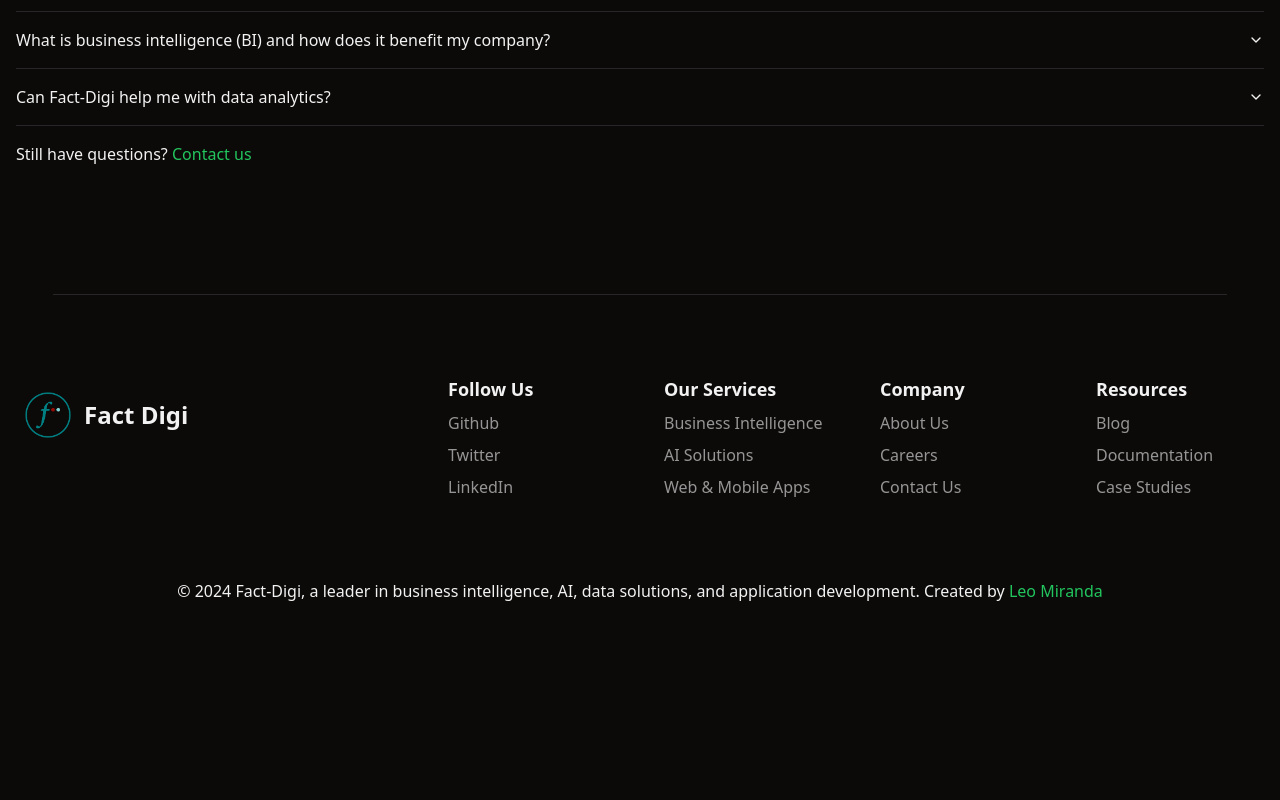
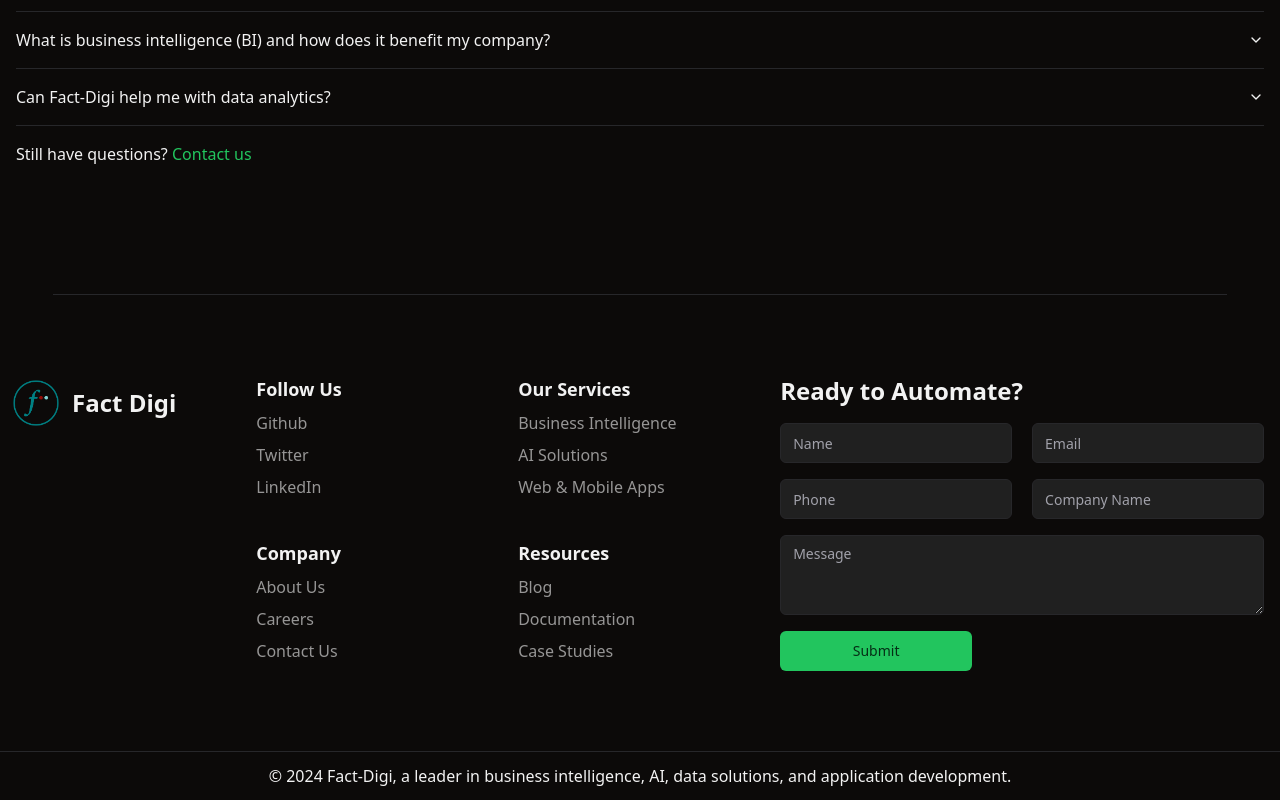
Before and after one commit to diwashbhattarai999/fact-digi, a React (Vite) app: page / in a window 1280 px wide. Shown: the part 5715-6515 px from the top of the page. Before the commit the page ends 6374 px from the top, so only its background shows below. Built offline with nearby package versions, Linux system fonts and the light colour scheme.

Commit message:
feat: update footer

```diff
--- a/src/components/Logo.tsx
+++ b/src/components/Logo.tsx
@@ -1,10 +1,18 @@
+import { cn } from "@/lib/utils";
 import { Link } from "react-router";
 
-const Logo = () => {
+interface ILogoProps {
+  className?: string;
+}
+
+const Logo = ({ className }: ILogoProps) => {
   return (
     <Link
       to="/"
-      className="-ml-2 font-bold text-2xl flex items-center justify-center"
+      className={cn(
+        "-ml-2 font-bold text-2xl flex items-center justify-center",
+        className
+      )}
     >
       <img src="/logo.png" alt="Shadcn Logo" className="size-20" />
       <p className="-ml-1">Fact Digi</p>
--- a/src/components/layout/Footer.tsx
+++ /dev/null
@@ -1,164 +0,0 @@
-import Logo from "../Logo";
-
-export const Footer = () => {
-  return (
-    <footer id="footer">
-      <hr className="w-11/12 mx-auto" />
-
-      <section className="container py-20 grid grid-cols-2 md:grid-cols-4 xl:grid-cols-6 gap-x-12 gap-y-8">
-        <div className="col-span-full xl:col-span-2">
-          <div className="flex">
-            <Logo />
-          </div>
-        </div>
-
-        <div className="flex flex-col gap-2">
-          <h3 className="font-bold text-lg">Follow Us</h3>
-          <div>
-            <a
-              rel="noreferrer noopener"
-              href="https://github.com/Fact-Digi"
-              className="opacity-60 hover:opacity-100"
-            >
-              Github
-            </a>
-          </div>
-
-          <div>
-            <a
-              rel="noreferrer noopener"
-              href="https://twitter.com/FactDigi"
-              className="opacity-60 hover:opacity-100"
-            >
-              Twitter
-            </a>
-          </div>
-
-          <div>
-            <a
-              rel="noreferrer noopener"
-              href="https://www.linkedin.com/company/fact-digi/"
-              className="opacity-60 hover:opacity-100"
-            >
-              LinkedIn
-            </a>
-          </div>
-        </div>
-
-        <div className="flex flex-col gap-2">
-          <h3 className="font-bold text-lg">Our Services</h3>
-          <div>
-            <a
-              rel="noreferrer noopener"
-              href="#"
-              className="opacity-60 hover:opacity-100"
-            >
-              Business Intelligence
-            </a>
-          </div>
-
-          <div>
-            <a
-              rel="noreferrer noopener"
-              href="#"
-              className="opacity-60 hover:opacity-100"
-            >
-              AI Solutions
-            </a>
-          </div>
-
-          <div>
-            <a
-              rel="noreferrer noopener"
-              href="#"
-              className="opacity-60 hover:opacity-100"
-            >
-              Web & Mobile Apps
-            </a>
-          </div>
-        </div>
-
-        <div className="flex flex-col gap-2">
-          <h3 className="font-bold text-lg">Company</h3>
-          <div>
-            <a
-              rel="noreferrer noopener"
-              href="#"
-              className="opacity-60 hover:opacity-100"
-            >
-              About Us
-            </a>
-          </div>
-
-          <div>
-            <a
-              rel="noreferrer noopener"
-              href="#"
-              className="opacity-60 hover:opacity-100"
-            >
-              Careers
-            </a>
-          </div>
-
-          <div>
-            <a
-              rel="noreferrer noopener"
-              href="#"
-              className="opacity-60 hover:opacity-100"
-            >
-              Contact Us
-            </a>
-          </div>
-        </div>
-
-        <div className="flex flex-col gap-2">
-          <h3 className="font-bold text-lg">Resources</h3>
-          <div>
-            <a
-              rel="noreferrer noopener"
-              href="#"
-              className="opacity-60 hover:opacity-100"
-            >
-              Blog
-            </a>
-          </div>
-
-          <div>
-            <a
-              rel="noreferrer noopener"
-              href="#"
-              className="opacity-60 hover:opacity-100"
-            >
-              Documentation
-            </a>
-          </div>
-
-          <div>
-            <a
-              rel="noreferrer noopener"
-              href="#"
-              className="opacity-60 hover:opacity-100"
-            >
-              Case Studies
-            </a>
-          </div>
-        </div>
-      </section>
-
-      <section className="container pb-14 text-center">
-        <h3>
-          &copy; 2024 Fact-Digi, a leader in business intelligence, AI, data
-          solutions, and application development. Created by{" "}
-          <a
-            rel="noreferrer noopener"
-            target="_blank"
-            href="https://www.linkedin.com/in/leopoldo-miranda/"
-            className="text-primary transition-all border-primary hover:border-b-2"
-          >
-            Leo Miranda
-          </a>
-        </h3>
-      </section>
-    </footer>
-  );
-};
--- a/src/components/layout/UnAuthLayout.tsx
+++ b/src/components/layout/UnAuthLayout.tsx
@@ -1,6 +1,6 @@
 import { Outlet } from "react-router";
 
-import { Footer } from "./Footer";
+import { Footer } from "./footer";
 import { Navbar } from "./Navbar";
 
 const UnAuthLayout = () => {
--- /dev/null
+++ b/src/components/layout/footer/FooterLink.tsx
@@ -0,0 +1,16 @@
+import { Link } from "react-router";
+
+interface IFooterLinkProps {
+  href: string;
+  children: React.ReactNode;
+}
+
+const FooterLink = ({ href, children }: IFooterLinkProps) => (
+  <div>
+    <Link to={href} className="opacity-60 hover:opacity-100">
+      {children}
+    </Link>
+  </div>
+);
+
+export default FooterLink;
--- /dev/null
+++ b/src/components/layout/footer/FooterSection.tsx
@@ -0,0 +1,19 @@
+import FooterLink from "./FooterLink";
+
+interface IFooterSectionProps {
+  title: string;
+  links: Array<{ href: string; label: string }>;
+}
+
+const FooterSection = ({ title, links }: IFooterSectionProps) => (
+  <div className="flex flex-col gap-2">
+    <h3 className="font-bold text-lg">{title}</h3>
+    {links.map(({ href, label }) => (
+      <FooterLink key={label} href={href}>
+        {label}
+      </FooterLink>
+    ))}
+  </div>
+);
+
+export default FooterSection;
--- /dev/null
+++ b/src/components/layout/footer/index.tsx
@@ -0,0 +1,109 @@
+import Logo from "@/components/Logo";
+import FooterSection from "./FooterSection";
+import { Input } from "@/components/ui/input";
+import { Textarea } from "@/components/ui/textarea";
+import { Button } from "@/components/ui/button";
+
+const socialLinks = [
+  { href: "#", label: "Github" },
+  { href: "#", label: "Twitter" },
+  { href: "#", label: "LinkedIn" },
+];
+
+const serviceLinks = [
+  { href: "#", label: "Business Intelligence" },
+  { href: "#", label: "AI Solutions" },
+  { href: "#", label: "Web & Mobile Apps" },
+];
+
+const companyLinks = [
+  { href: "#", label: "About Us" },
+  { href: "#", label: "Careers" },
+  { href: "#", label: "Contact Us" },
+];
+
+const resourceLinks = [
+  { href: "#", label: "Blog" },
+  { href: "#", label: "Documentation" },
+  { href: "#", label: "Case Studies" },
+];
+
+export const Footer = () => {
+  return (
+    <footer id="footer">
+      <hr className="w-11/12 mx-auto" />
+
+      <section className="container py-20 flex items-start justify-between gap-x-20 gap-y-10 flex-col xl:flex-row">
+        <Logo className="shrink-0 -mt-3 -ml-5" />
+
+        <div className="w-full flex items-start justify-between gap-10 flex-col md:flex-row">
+          <div className="grid grid-cols-2 gap-10 w-full">
+            <FooterSection title="Follow Us" links={socialLinks} />
+            <FooterSection title="Our Services" links={serviceLinks} />
+            <FooterSection title="Company" links={companyLinks} />
+            <FooterSection title="Resources" links={resourceLinks} />
+          </div>
+
+          <div className="w-full max-w-xl">
+            <h2 className="text-2xl font-bold mb-4">Ready to Automate?</h2>
+            <form className="flex flex-col gap-4">
+              <div className="grid md:grid-cols-2 gap-5 w-full">
+                <Input
+                  type="text"
+                  name="name"
+                  placeholder="Name"
+                  className="bg-muted/50 dark:bg-muted/80"
+                  required
+                />
+                <Input
+                  type="email"
+                  name="email"
+                  placeholder="Email"
+                  className="bg-muted/50 dark:bg-muted/80"
+                  required
+                />
+              </div>
+
+              <div className="grid md:grid-cols-2 gap-5 w-full">
+                <Input
+                  type="tel"
+                  name="phone"
+                  placeholder="Phone"
+                  className="bg-muted/50 dark:bg-muted/80"
+                  required
+                />
+                <Input
+                  type="text"
+                  name="company"
+                  placeholder="Company Name"
+                  className="bg-muted/50 dark:bg-muted/80"
+                  required
+                />
+              </div>
+
+              <div className="grid w-full">
+                <Textarea
+                  name="message"
+                  placeholder="Message"
+                  className="bg-muted/50 dark:bg-muted/80 col-span-full"
+                  required
+                />
+              </div>
+
+              <Button type="submit" className="w-48">
+                Submit
+              </Button>
+            </form>
+          </div>
+        </div>
+      </section>
+
+      <section className="container py-3 text-center flex flex-col gap-2 border-t border-border">
+        <h3>
+          &copy; 2024 Fact-Digi, a leader in business intelligence, AI, data
+          solutions, and application development.
+        </h3>
+      </section>
+    </footer>
+  );
+};
--- /dev/null
+++ b/src/components/ui/textarea.tsx
@@ -0,0 +1,22 @@
+import * as React from "react"
+
+import { cn } from "@/lib/utils"
+
+const Textarea = React.forwardRef<
+  HTMLTextAreaElement,
+  React.ComponentProps<"textarea">
+>(({ className, ...props }, ref) => {
+  return (
+    <textarea
+      className={cn(
+        "flex min-h-[80px] w-full rounded-md border border-input bg-background px-3 py-2 text-base ring-offset-background placeholder:text-muted-foreground focus-visible:outline-none focus-visible:ring-2 focus-visible:ring-ring focus-visible:ring-offset-2 disabled:cursor-not-allowed disabled:opacity-50 md:text-sm",
+        className
+      )}
+      ref={ref}
+      {...props}
+    />
+  )
+})
+Textarea.displayName = "Textarea"
+
+export { Textarea }
--- a/src/features/home/components/Newsletter.tsx
+++ b/src/features/home/components/Newsletter.tsx
@@ -29,7 +29,7 @@ export const Newsletter = () => {
         >
           <Input
             placeholder="youremail@example.com"
-            className="bg-muted/50 dark:bg-muted/80 "
+            className="bg-muted/50 dark:bg-muted/80"
             aria-label="email"
           />
           <Button>Subscribe</Button>
```
